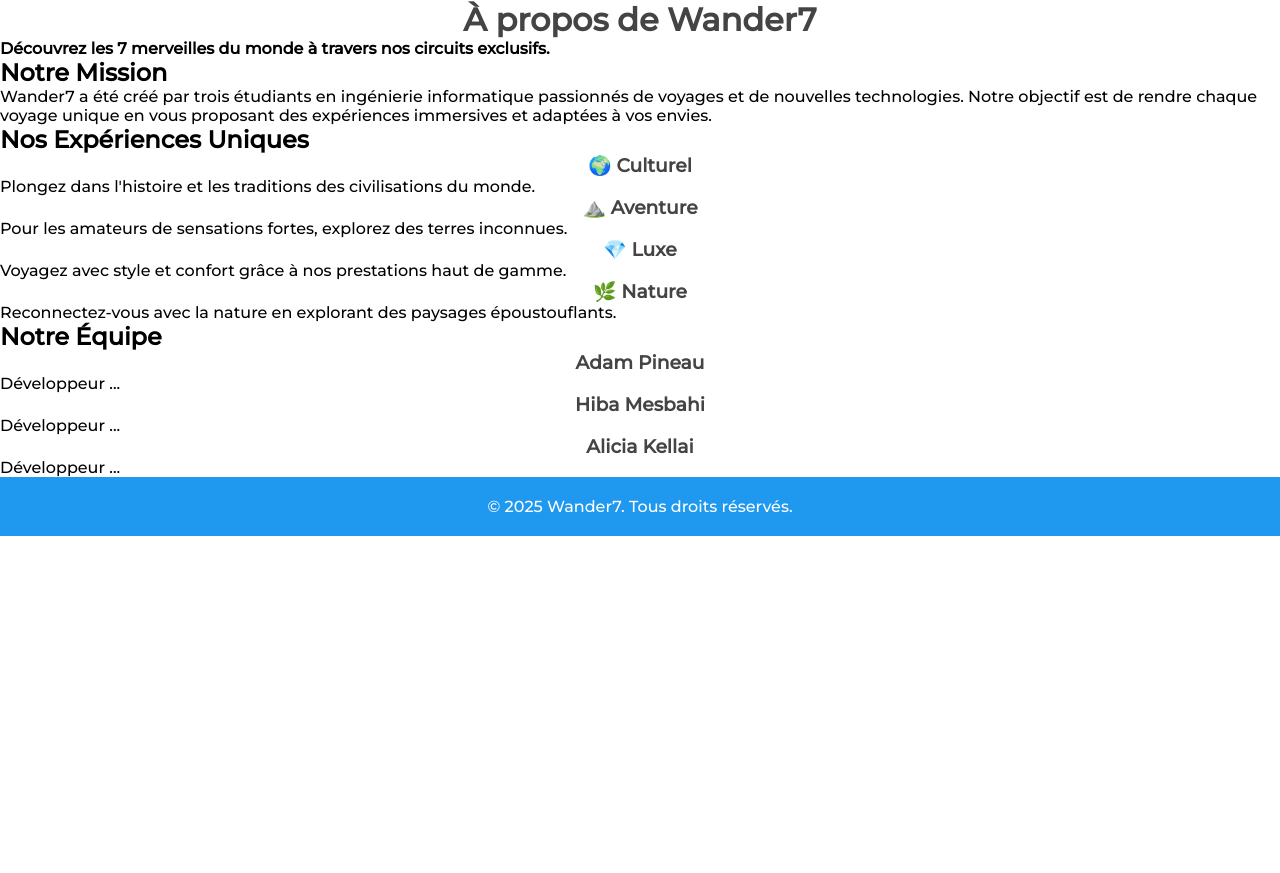
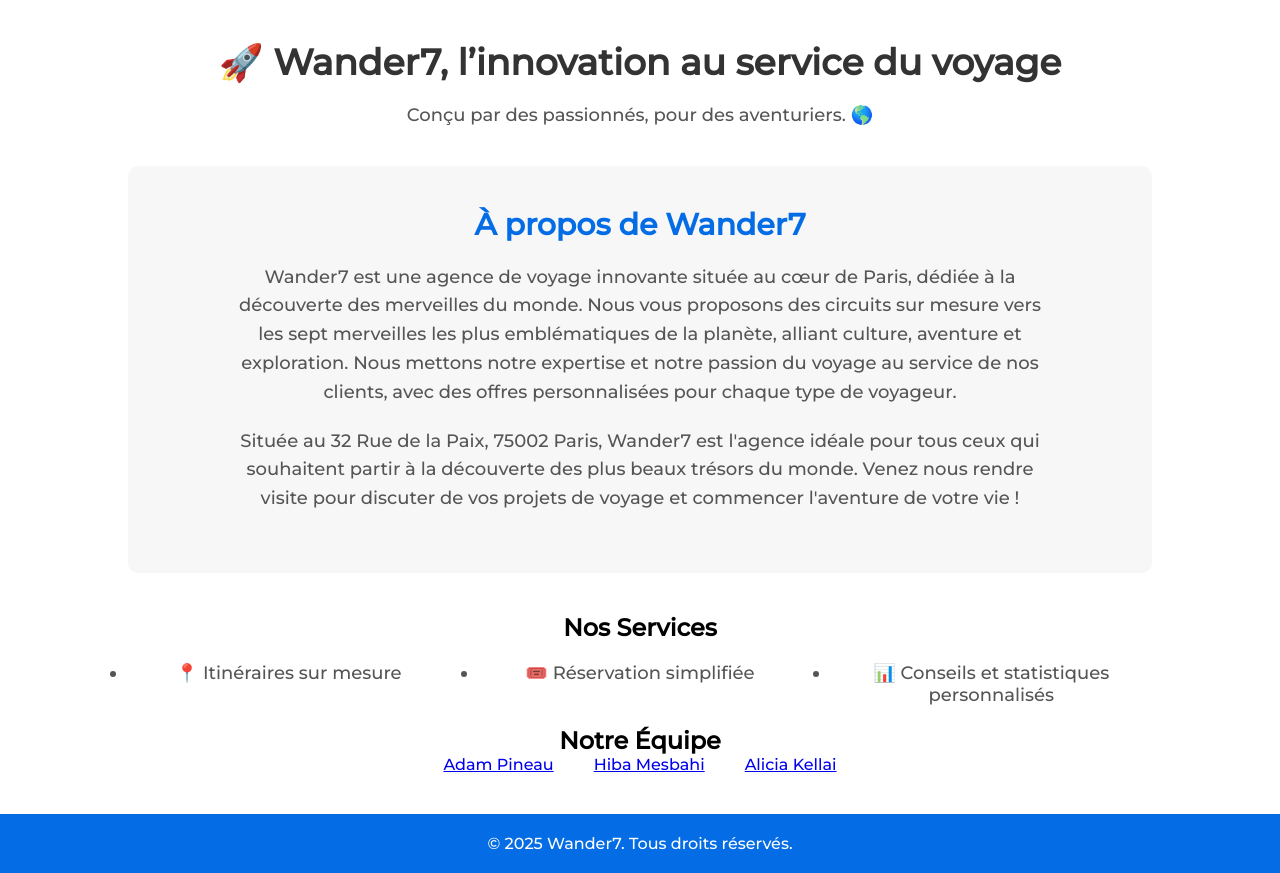
Before and after one commit to adampno/Projet_Click_journeY, a PHP site: page /aproposdenous.html in a window 1280 px wide. Shown: the part 114-987 px from the top of the page. Before the commit the page ends 650 px from the top, so only its background shows below. Run offline with PHP 8.4, Linux system fonts and the light colour scheme.

Commit message:
ajout de la map interactive avec vidéos+ correction du CSS de a propose de nous

```diff
--- a/all/aproposdenous.css
+++ b/all/aproposdenous.css
@@ -7,15 +7,14 @@
 }
 
 body {
-    display: flex;
-    flex-direction: column;
-    min-height: 100vh;
-    background-color: white;
-    font-family: "Montserrat", sans-serif;
-    color: black;
+  display: flex;
+  flex-direction: column;
+  min-height: 100vh;  /* Assure que le body prend toute la hauteur de la page */
+  background-color: white;
+  font-family: "Montserrat", sans-serif;
+  color: black;
 }
 
-/* Header */
 header {
     display: flex;
     justify-content: space-between;
@@ -26,7 +25,7 @@ header {
 
 .logo {
     cursor: pointer;
-    width: 120px;
+    width: 120px; /* Ajuste la taille si nécessaire */
     background-color: white;
     border-radius: 10% 30% 50% 70%;
 }
@@ -34,7 +33,7 @@ header {
 .nav_links {
     list-style: none;
     display: flex;
-    gap: 20px;
+    gap: 20px; /* Espacement entre les éléments */
 }
 
 .nav_links li {
@@ -55,87 +54,103 @@ header {
     border-radius: 5px;
 }
 
-/* Contenu principal */
-.about-container {
+
+
+main {
+    padding: 40px 10%;
     text-align: center;
-    padding: 50px 20px;
-    max-width: 1000px;
-    margin: auto;
 }
 
 h1 {
-    font-size: 2.5rem;
+    font-size: 36px;
+    color: #333;
+    margin-bottom: 20px;
+    animation: fadeIn 2s ease-out;
+}
+
+.intro-text {
+    font-size: 18px;
+    margin-bottom: 40px;
+    color: #555;
+    animation: fadeIn 2s ease-out 1s;
+}
+
+#about-agency {
+    background-color: #f7f7f7;
+    padding: 40px 10%;
+    border-radius: 10px;
+    margin-bottom: 40px;
+}
+
+#about-agency h2 {
+    font-size: 30px;
     color: #046ce4;
     margin-bottom: 20px;
 }
 
-h2 {
-    font-size: 1.8rem;
-    margin-top: 30px;
+#about-agency p {
+    font-size: 18px;
+    color: #555;
+    line-height: 1.6;
+    margin-bottom: 20px;
+}
+
+.about-services ul {
+    display: grid;
+    grid-template-columns: repeat(3, 1fr);
+    gap: 30px;
+}
+
+.about-services li {
+    font-size: 18px;
+    color: #555;
+    padding: 20px;
+    text-align: center;
+    transition: transform 0.3s ease;
+}
+
+.about-services li:hover {
+    transform: scale(1.05);
+    background-color: #f7f7f7;
+}
+
+.team-members {
+    display: flex;
+    justify-content: center;
+    gap: 40px;
+    flex-wrap: wrap;
+}
+
+.team-member {
+    background-color: #f7f7f7;
+    padding: 20px;
+    border-radius: 50%;
+    box-shadow: 0 4px 10px rgba(0, 0, 0, 0.1);
+    width: 200px;
+    text-align: center;
+    transition: transform 0.3s ease, box-shadow 0.3s ease;
+}
+
+.team-member:hover {
+    transform: translateY(-10px);
+    box-shadow: 0 6px 15px rgba(0, 0, 0, 0.2);
+}
+
+.team-member a {
+    color: #046ce4;
+    font-weight: bold;
+    font-size: 16px;
+    transition: color 0.3s ease;
+}
+
+.team-member a:hover {
     color: #148aea;
 }
 
-p {
-    font-size: 1.2rem;
-    max-width: 800px;
-    margin: auto;
-    line-height: 1.5;
+footer {
+    background-color: #046ce4;
+    color: white;
+    padding: 20px;
+    text-align: center;
+    margin-top: auto;
 }
-
-/* Catégories */
-.about-categories {
-    display: flex;
-    justify-content: center;
-    gap: 20px;
-    flex-wrap: wrap;
-    margin-top: 30px;
-}
-
-.category {
-    width: 220px;
-    padding: 15px;
-    border-radius: 10px;
-    background: #f9f9f9;
-    box-shadow: 0 0 10px rgba(0, 0, 0, 0.1);
-    text-align: center;
-}
-
-.category i {
-    font-size: 2rem;
-    color: #046ce4;
-}
-
-.category h3 {
-    margin-top: 10px;
-    font-size: 1.3rem;
-    color: #046ce4;
-}
-
-/* Équipe */
-.about-team {
-    margin-top: 40px;
-}
-
-.team-member {
-    display: inline-block;
-    margin: 20px;
-    text-align: center;
-}
-
-.team-member img {
-    width: 150px;
-    height: 150px;
-    border-radius: 50%;
-    object-fit: cover;
-    box-shadow: 0px 0px 10px rgba(0, 0, 0, 0.1);
-}
-
-/* Footer */
-footer {
-    text-align: center;
-    padding: 20px;
-    background-color: #1e99ef;
-    color: white;
-    margin-top: auto;
-    width: 100%;
-}
--- a/all/aproposdenous.html
+++ b/all/aproposdenous.html
@@ -2,7 +2,7 @@
   <head>
     <meta charset="UTF-8" />
     <meta name="viewport" content="width=device-width, initial-scale=1.0" />
-    <link rel="stylesheet" href="explorer.css" />
+    <link rel="stylesheet" href="aproposdenous.css" />
   </head>
 
   <body>
@@ -23,64 +23,51 @@
 
 
     <main class="about-container">
-      <h1>À propos de Wander7</h1>
+        <h1>🚀 Wander7, l’innovation au service du voyage</h1>
         <p class="intro-text">
-          <strong>Découvrez les 7 merveilles du monde à travers nos circuits exclusifs.</strong>
+            Conçu par des passionnés, pour des aventuriers. 🌎
         </p>
 
-      <!-- Notre Mission -->
-      <section class="about-mission">
-          <h2>Notre Mission</h2>
+
+    <section id="about-agency" class="about-agency">
+    <h2>À propos de Wander7</h2>
     <p>
-              Wander7 a été créé par trois étudiants en ingénierie informatique passionnés de voyages et de nouvelles technologies.
-              Notre objectif est de rendre chaque voyage unique en vous proposant des expériences immersives et adaptées à vos envies.
+        Wander7 est une agence de voyage innovante située au cœur de Paris, dédiée à la découverte des merveilles du monde.
+        Nous vous proposons des circuits sur mesure vers les sept merveilles les plus emblématiques de la planète, alliant
+        culture, aventure et exploration. Nous mettons notre expertise et notre passion du voyage au service de nos clients,
+        avec des offres personnalisées pour chaque type de voyageur.
+    </p>
+    <p>
+        Située au 32 Rue de la Paix, 75002 Paris, Wander7 est l'agence idéale pour tous ceux qui souhaitent partir à la découverte
+        des plus beaux trésors du monde. Venez nous rendre visite pour discuter de vos projets de voyage et commencer
+        l'aventure de votre vie !
     </p>
    </section>
 
-      <!-- Catégories de Voyages -->
-      <section class="about-categories">
-          <h2>Nos Expériences Uniques</h2>
-          <div class="category">
-              <i class="fa-solid fa-landmark"></i>
-              <h3>🌍 Culturel</h3>
-              <p>Plongez dans l'histoire et les traditions des civilisations du monde.</p>
-          </div>
-          <div class="category">
-              <i class="fa-solid fa-hiking"></i>
-              <h3>⛰️ Aventure</h3>
-              <p>Pour les amateurs de sensations fortes, explorez des terres inconnues.</p>
-          </div>
-          <div class="category">
-              <i class="fa-solid fa-gem"></i>
-              <h3>💎 Luxe</h3>
-              <p>Voyagez avec style et confort grâce à nos prestations haut de gamme.</p>
-          </div>
-          <div class="category">
-              <i class="fa-solid fa-leaf"></i>
-              <h3>🌿 Nature</h3>
-              <p>Reconnectez-vous avec la nature en explorant des paysages époustouflants.</p>
-          </div>
+
+
+
+
+        <section class="about-services">
+            <h2>Nos Services</h2>
+            <ul>
+                <li>📍 Itinéraires sur mesure</li>
+                <li>🎟️ Réservation simplifiée</li>
+                <li>📊 Conseils et statistiques personnalisés</li>
+            </ul>
         </section>
 
-      <!-- L'Équipe -->
+
         <section class="about-team">
             <h2>Notre Équipe</h2>
-          <div class="team-member">
-              <h3>Adam Pineau</h3>
-              <p>Développeur ...</p>
-          </div>
-          <div class="team-member">
-              <h3>Hiba Mesbahi</h3>
-              <p>Développeur ...</p>
-          </div>
-          <div class="team-member">
-              <h3>Alicia Kellai</h3>
-              <p>Développeur ...</p>
+            <div class="team-members">
+                <a href="https://github.com/adampno" target="_blank">Adam Pineau</a>
+                <a href="https://github.com/hibamesbahi" target="_blank">Hiba Mesbahi</a>
+                <a href="https://github.com/Aliciakl" target="_blank">Alicia Kellai</a>
             </div>
         </section>
     </main>
 
-  <!-- Footer -->
     <footer>
         <p>&copy; 2025 Wander7. Tous droits réservés.</p>
     </footer>
```
Also changed, not shown: all/explorer.css (+33 -0 lines), all/explorer.html (+21 -1 lines), all/explorer.js (added, +38 -0 lines), 1 other file. Lines whose indentation alone changed are shown as unchanged.
